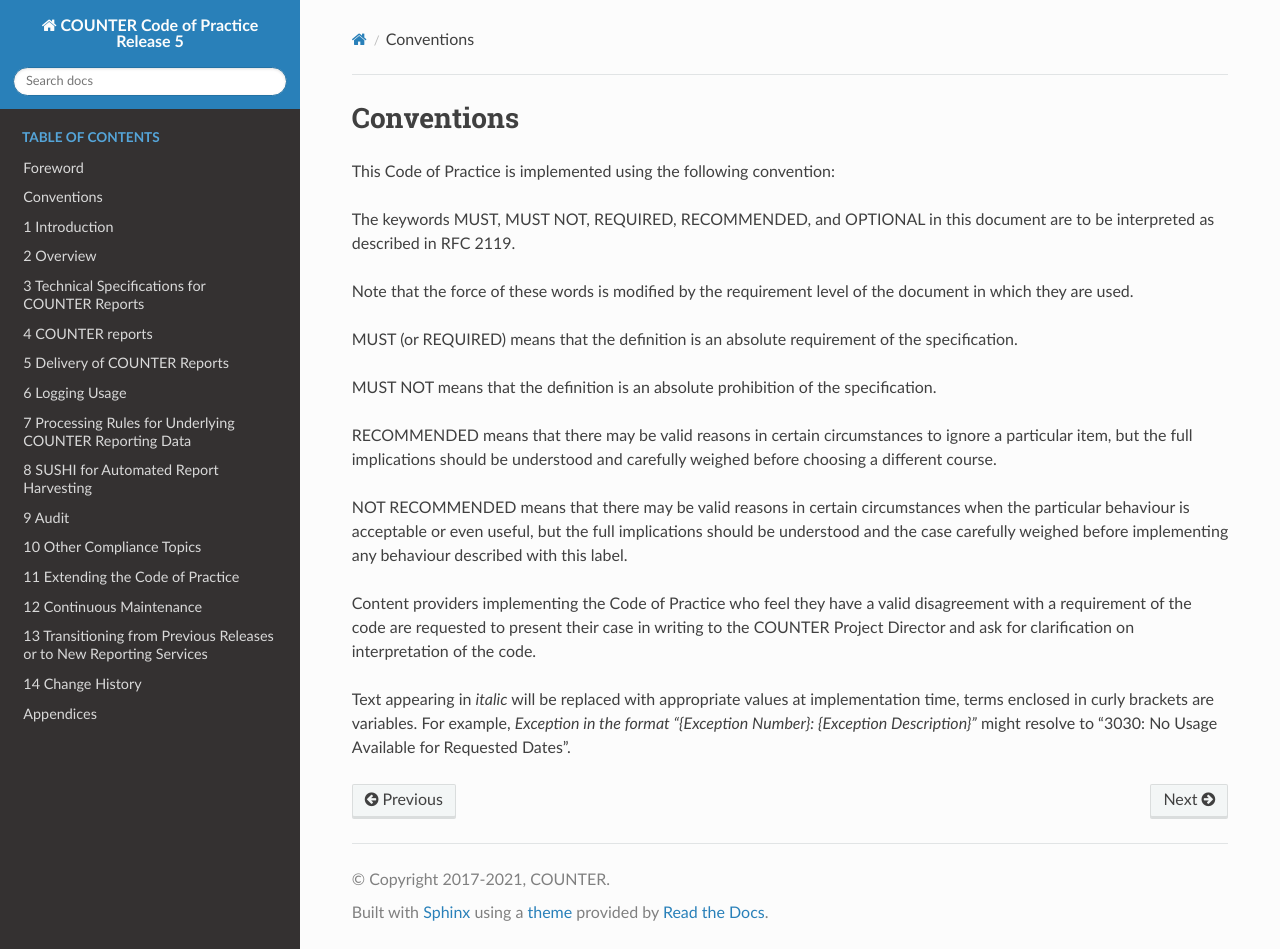
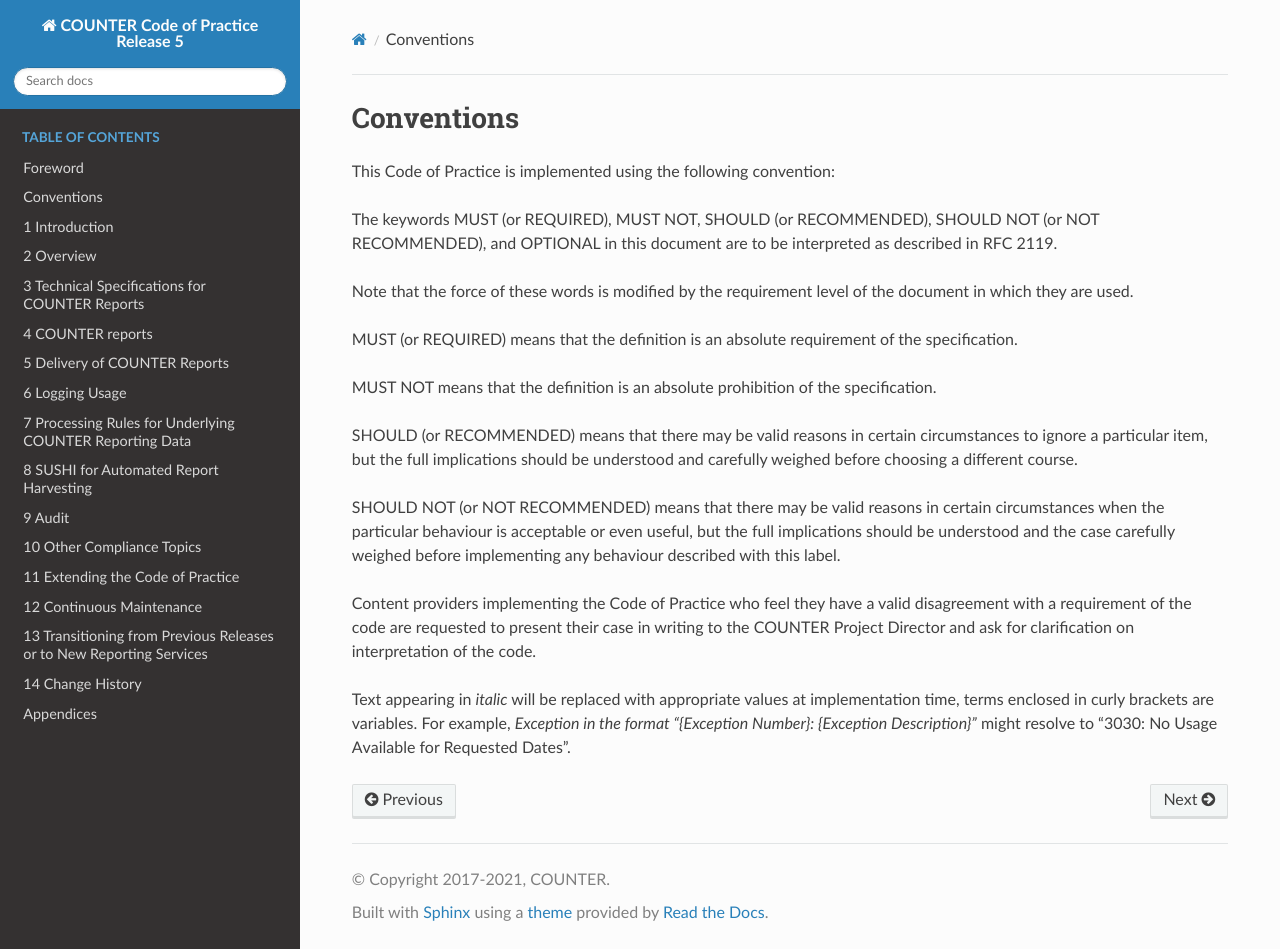
Before and after one commit to Project-Counter/cop5, a Sphinx documentation site: the page built from source/00-conventions.rst, in a window 1280 px wide and 949 px high. Built offline with Sphinx 7.4.7 and the Read the Docs theme 2.0.0, drawn with Linux system fonts in a browser that asks for light colours.

Commit message:
Add RFC 2119 keywords SHOULD (NOT)

```diff
--- a/source/00-conventions.rst
+++ b/source/00-conventions.rst
@@ -14,14 +14,14 @@
 
 This Code of Practice is implemented using the following convention:
 
-The keywords MUST, MUST NOT, REQUIRED, RECOMMENDED, and OPTIONAL in this document are to be interpreted as described in RFC 2119.
+The keywords MUST (or REQUIRED), MUST NOT, SHOULD (or RECOMMENDED), SHOULD NOT (or NOT RECOMMENDED), and OPTIONAL in this document are to be interpreted as described in RFC 2119.
 
 Note that the force of these words is modified by the requirement level of the document in which they are used.
 
 #. MUST (or REQUIRED) means that the definition is an absolute requirement of the specification.
 #. MUST NOT means that the definition is an absolute prohibition of the specification.
-#. RECOMMENDED means that there may be valid reasons in certain circumstances to ignore a particular item, but the full implications should be understood and carefully weighed before choosing a different course.
-#. NOT RECOMMENDED means that there may be valid reasons in certain circumstances when the particular behaviour is acceptable or even useful, but the full implications should be understood and the case carefully weighed before implementing any behaviour described with this label.
+#. SHOULD (or RECOMMENDED) means that there may be valid reasons in certain circumstances to ignore a particular item, but the full implications should be understood and carefully weighed before choosing a different course.
+#. SHOULD NOT (or NOT RECOMMENDED) means that there may be valid reasons in certain circumstances when the particular behaviour is acceptable or even useful, but the full implications should be understood and the case carefully weighed before implementing any behaviour described with this label.
 
 Content providers implementing the Code of Practice who feel they have a valid disagreement with a requirement of the code are requested to present their case in writing to the COUNTER Project Director and ask for clarification on interpretation of the code.
 
```
